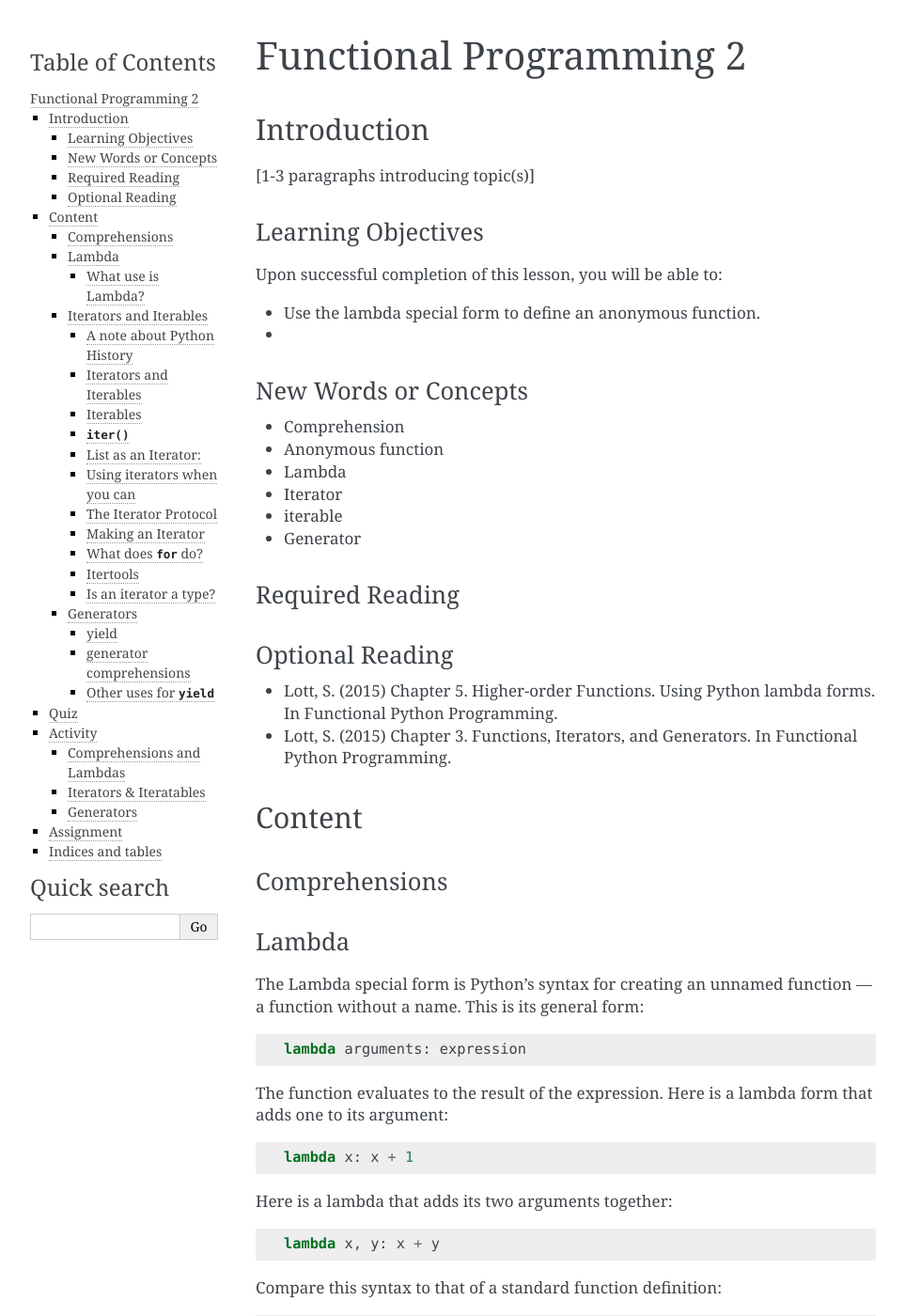
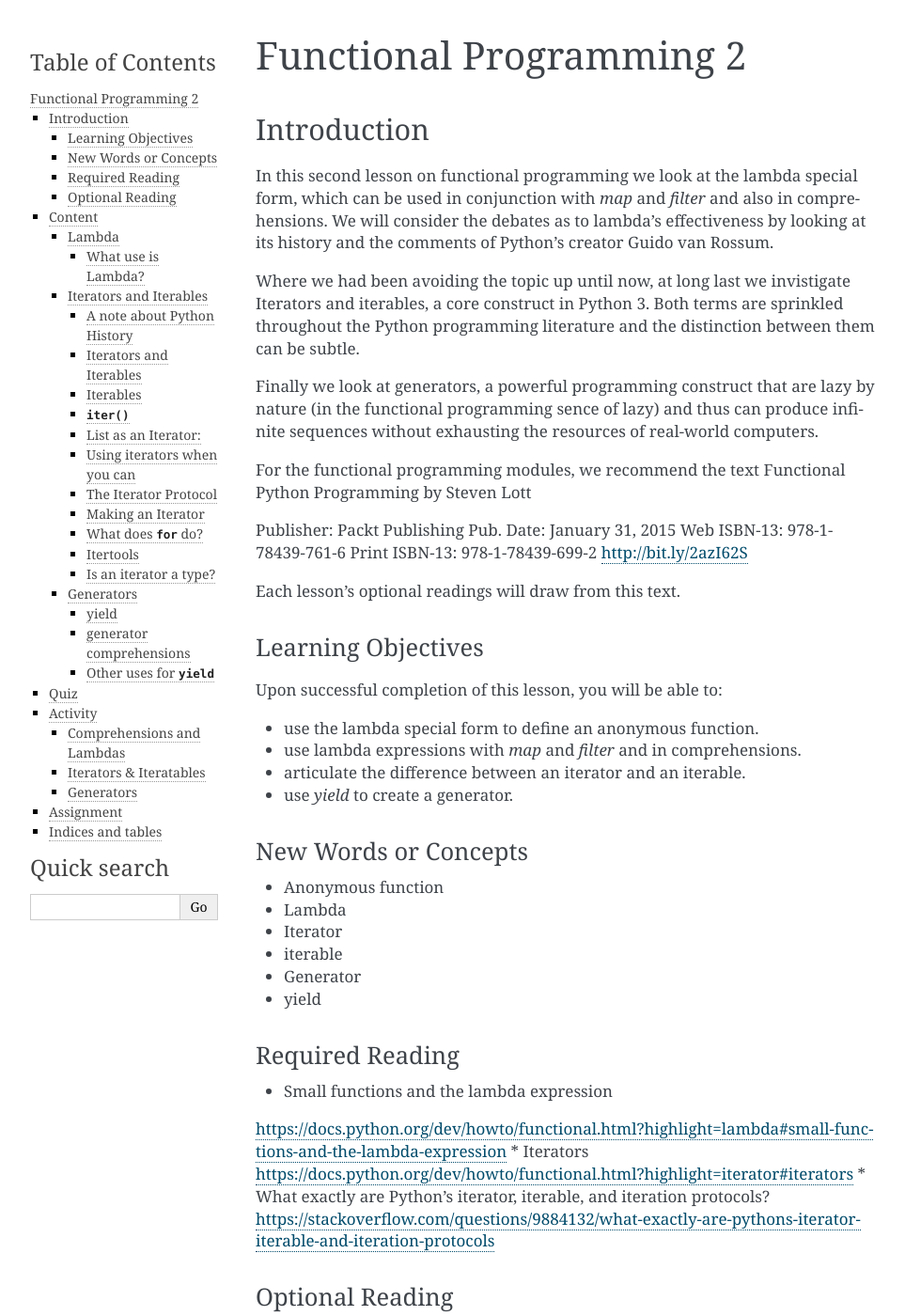
Before and after one commit to ak-foster/FP2, a Sphinx documentation site: the page built from source/index.rst, in a window 1280 px wide and 1400 px high. Shown: the whole window at 94% size, without its empty margins (148-1111 px from the left). Built offline with Sphinx 7.4.7, drawn with Linux system fonts in a browser that asks for light colours.

Commit message:
Updating presentation materials

```diff
--- a/source/index.rst
+++ b/source/index.rst
@@ -8,7 +8,7 @@
 ========================
 
 .. toctree::
-   :maxdepth: 1
+   :maxdepth: 2
    :caption: Contents:
 
 
@@ -16,7 +16,21 @@
 Introduction
 ************
 
-[1-3 paragraphs introducing topic(s)]
+In this second lesson on functional programming we look at the lambda special form, which can be used in conjunction with `map` and `filter` and also in comprehensions.  We will consider the debates as to lambda's effectiveness by looking at its history and the comments of Python's creator Guido van Rossum.
+
+Where we had been avoiding the topic up until now, at long last we invistigate Iterators and iterables, a core construct in Python 3.  Both terms are sprinkled throughout the Python programming literature and the distinction between them can be subtle.
+
+Finally we look at generators, a powerful programming construct that are lazy by nature (in the functional programming sence of lazy) and thus can produce infinite sequences without exhausting the resources of real-world computers.
+
+For the functional programming modules,  we recommend the text Functional Python Programming by Steven Lott
+
+Publisher: Packt Publishing
+Pub. Date: January 31, 2015
+Web ISBN-13: 978-1-78439-761-6
+Print ISBN-13: 978-1-78439-699-2
+http://bit.ly/2azI62S
+
+Each lesson's optional readings will draw from this text.
 
 
 Learning Objectives
@@ -24,24 +38,32 @@
 
 Upon successful completion of this lesson, you will be able to:
 
-* Use the lambda special form to define an anonymous function.
-*
+* use the lambda special form to define an anonymous function.
+* use lambda expressions with `map` and `filter` and in comprehensions.
+* articulate the difference between an iterator and an iterable.
+* use `yield` to create a generator.
 
 
 New Words or Concepts
 =====================
 
-* Comprehension
 * Anonymous function
 * Lambda
 * Iterator
 * iterable
 * Generator
+* yield
 
 
 Required Reading
 ================
 
+* Small functions and the lambda expression
+https://docs.python.org/dev/howto/functional.html?highlight=lambda#small-functions-and-the-lambda-expression
+* Iterators
+https://docs.python.org/dev/howto/functional.html?highlight=iterator#iterators
+* What exactly are Python's iterator, iterable, and iteration protocols?
+https://stackoverflow.com/questions/9884132/what-exactly-are-pythons-iterator-iterable-and-iteration-protocols
 
 
 Optional Reading
@@ -673,7 +690,6 @@
 Not horrible, but not as clean and simple.
 
 
-
 ****
 Quiz
 ****
```
Also changed, not shown: other parts of source/index.rst (+0 -5 lines), 5 other files.
